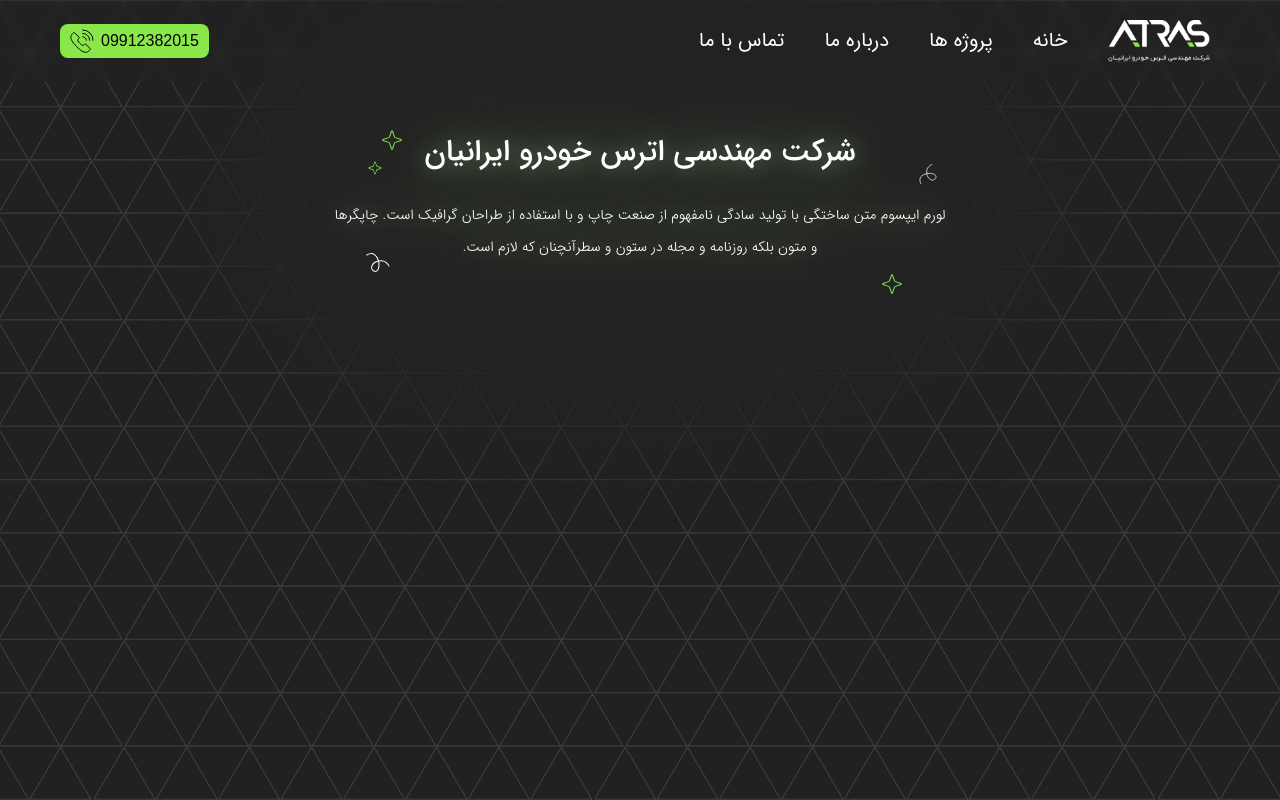
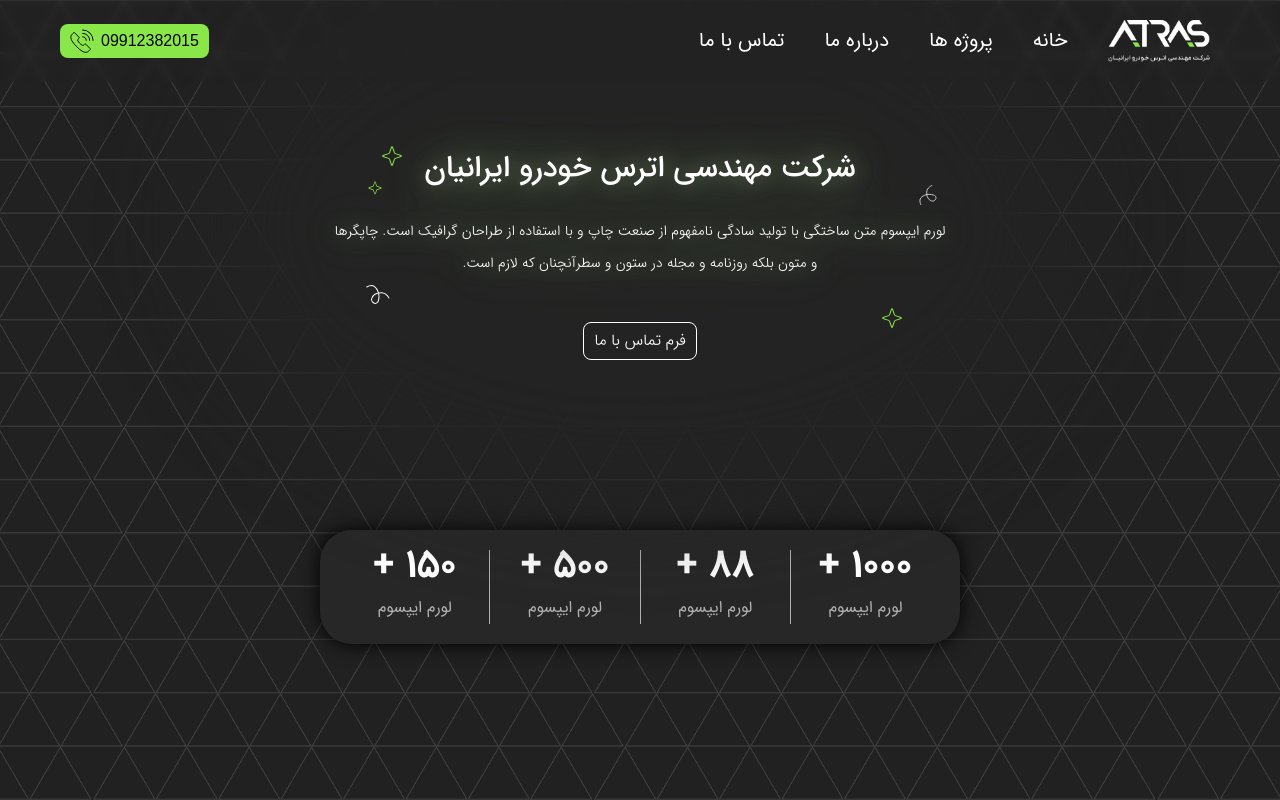
Before and after one commit to fzmk013/Atras-blog, a React (Vite) app: page / in a window 1280 px wide. Built offline with nearby package versions, Linux system fonts and the light colour scheme.

Commit message:
added info box to home section

```diff
--- a/src/App.tsx
+++ b/src/App.tsx
@@ -1,16 +1,15 @@
 import GlobalStyles from './styles/GlobalStyles';
-import Layout from './layout/Layout';
 import MainPage from './pages/main/MainPage';
 
 function App() {
 
   return (
-    <Layout>
+    <>
 
-    <GlobalStyles/>
-    <MainPage/>
+      <GlobalStyles/>
+      <MainPage/>
 
-    </Layout>
+    </>
   )
 }
 
--- /dev/null
+++ b/src/components/Button.tsx
@@ -0,0 +1,150 @@
+import styled, { css } from "styled-components";
+
+type ButtonVariant = "outlined" |"filled" | "danger";
+
+interface StyledButtonProps {
+  $width?: string;
+  $variant?: ButtonVariant;
+  $hasIcon?: boolean;
+  $disabled?: boolean;
+}
+
+const variantStyles = {
+
+filled: css<StyledButtonProps>`
+    background: ${(props) => (props.$disabled ? "var(--color-grey-200)" : "var(--color-primary-400)")};
+    color: var(--color-grey-0);
+
+    &:hover {
+      background: ${(props) => (props.$disabled ? "var(--color-grey-200)" : "var(--color-primary-300)")};
+      cursor: ${(props) => (props.$disabled ? "not-allowed" : "pointer")}
+    }
+  `,
+
+  outlined: css<StyledButtonProps>`
+    width: auto;
+    /* background: ${(props) => (props.$disabled ? "var(--color-grey-200)" : "var(--color-grey-0)")}; */
+    background: inherit;
+    border: 1px solid var(--color-grey-0);
+    border-radius: 8px;
+    color: var(--color-grey-0);
+
+    &:hover {
+      background: ${(props) =>
+        props.$disabled ? "var(--color-grey-200)" : "rgba(139, 231, 73, 0.33)"};
+    }
+
+
+    padding: clamp(8px, 0.8vw, 12px);
+
+    @media (max-width: 480px) {
+      padding: clamp(6px, 0.6vw, 10px);
+    }
+  `,
+
+
+  danger: css<StyledButtonProps>`
+    width: auto;
+    background: ${(props) => (props.$disabled ? "var(--color-grey-200)" : "var(--color-grey-0)")};
+    border: 1px solid #FF2D55;
+    border-radius: 8px;
+    color: #FF2D55;
+
+    &:hover {
+      background: ${(props) =>
+        props.$disabled ? "var(--color-grey-200)" : "rgba(255, 45, 83, 0.21)"};
+    }
+
+    & svg {
+      stroke: var(--color-primary-500);
+    }
+    padding: clamp(8px, 0.8vw, 12px);
+
+    @media (max-width: 480px) {
+      padding: clamp(6px, 0.6vw, 10px);
+    }
+  `,
+};
+
+const StyledButton = styled.button<StyledButtonProps>`
+  width: ${(props) => props.$width || "100%"};
+  border-radius: 8px;
+  height: clamp(36px, 3vw, 48px);
+  display: flex;
+  align-items: center;
+  justify-content: center;
+  font-size: clamp(14px, 1.4vw, 16px);
+  font-family : "IRANSans";
+  line-height: 24px;
+  letter-spacing: -0.196px;
+  color: var(--color-grey-0);
+
+  transition: all ease-out 0.5s;
+  padding: clamp(8px, 0.8vw, 12px);
+  cursor: ${(props) => (props.disabled ? "not-allowed" : "pointer")};
+  gap: ${(props) => (props.$hasIcon ? "10px" : "0")};
+  ${(props) => variantStyles[props.$variant || "outlined"]};
+
+  & svg{
+    stroke : var(--color-grey-0);
+  }
+
+  & svg {
+        width: clamp(16px, 1.6vw, 24px);
+        height: clamp(16px, 1.6vw, 24px);
+      }
+  @media (max-width: 768px) {
+    font-size: clamp(14px, 1.2vw, 18px);
+    padding: clamp(6px, 0.6vw, 10px);
+    height: clamp(34px, 2.8vw, 44px);
+  }
+
+  @media (max-width: 480px) {
+    font-size: clamp(12px, 1vw, 16px);
+    padding: clamp(4px, 0.5vw, 8px);
+    height: clamp(32px, 2.5vw, 40px);
+  }
+
+
+    &:hover {
+      /* background: ${(props) => (props.$disabled ? "var(--color-grey-200)" : "var(--color-primary-300)")}; */
+      cursor: ${(props) => (props.$disabled ? "not-allowed" : "pointer")}
+    }
+`;
+
+type ButtonProps = {
+  variant?: ButtonVariant;
+  width?: string;
+  children: React.ReactNode;
+  icon?: React.ReactNode;
+  onClick?: () => void;
+  type?: "button" | "submit" | "reset";
+  disabled?: boolean;
+};
+
+function Button({
+  onClick,
+  variant = "outlined",
+  width,
+  children,
+  icon,
+  type = "button",
+  disabled,
+}: ButtonProps) {
+  return (
+    <StyledButton
+      dir="rtl"
+      onClick={onClick}
+      $variant={variant}
+      $width={width}
+      type={type}
+      $hasIcon={!!icon}
+      $disabled={disabled}
+    >
+      {icon && <span>{icon}</span>}
+      <span>{children}</span>
+    </StyledButton>
+  );
+}
+
+export default Button;
--- a/src/pages/main/MainPage.tsx
+++ b/src/pages/main/MainPage.tsx
@@ -1,8 +1,9 @@
+import Layout from "../../layout/Layout"
 import HomeSection from "../../sections/home/HomeSection"
 
 function MainPage() {
   return (
-    <>
+    <Layout>
     <HomeSection/>
     {/* <HomeSection/>
     <HomeSection/>
@@ -22,7 +23,7 @@
     <HomeSection/>
     <HomeSection/>
     <HomeSection/> */}
-    </>
+    </Layout>
   )
 }
 
--- a/src/sections/header/HeaderSection.tsx
+++ b/src/sections/header/HeaderSection.tsx
@@ -193,9 +193,10 @@
     width: clamp(28px, 6vw, 36px);
     height: clamp(28px, 6vw, 36px);
     stroke : #B1B1B1;
+    cursor: pointer;
   }
 
-  /* transition: all ease-in-out 1s; */
+  transition: all ease-in-out 1s;
 
   background: none !important;
 
--- a/src/sections/home/HomeSection.tsx
+++ b/src/sections/home/HomeSection.tsx
@@ -2,16 +2,19 @@
 import Text from "../../ui/Text";
 import { motion } from "framer-motion";
 import { AccentIcon, AccentIconreverse, StarAccentIcon } from "../../icons/AccentIcons";
+import Button from "../../components/Button";
 
 function HomeSection() {
+
   return (
-    <motion.div
-      initial={{ opacity: 0 }}
-      animate={{ opacity: 1 }}
-      whileInView="view"
-      transition={{ duration: 1 , ease: "easeInOut"}}
-    >
-      <Intro>
+    <section>
+      {/* INTRO */}
+      <Intro
+        initial={{ opacity: 0 }}
+        animate={{ opacity: 1 }}
+        whileInView="view"
+        transition={{ duration: 1 , ease: "easeInOut"}}
+      >
         <IntroBlur />
 
         {/* Decorative icons container - separate from content */}
@@ -33,13 +36,60 @@
             چاپگرها و متون بلکه روزنامه و مجله در ستون و سطرآنچنان که لازم است.
           </Text>
         </TextWrapper>
+        <ContactUsButton/>
       </Intro>
-    </motion.div>
+
+      {/* INFO CARDS */}
+      <InfoCard/>
+    </section>
   );
 }
 export default HomeSection;
 
+function ContactUsButton() {
+  return (
+      <ButtonWrapper>
+        <Button variant="outlined">
+          فرم تماس با ما
+        </Button>
+      </ButtonWrapper>
+  )
+}
 
+function InfoCard() {
+  return(
+      <InfoBox
+          initial="hidden" //initial value
+           whileInView="visible" //final value
+           viewport={{once : true , amount: 0.5 }}
+           transition={{duration : 1.5}}
+           variants={{
+            hidden : {opacity : 0, x:-50},//initial condition
+            visible : {opacity : 1 , x:0},//final condition
+           }}
+      >
+        <InfoWrapper>
+          {
+            InfoCardField.map((i) => {
+              return(
+                <StyledSingleInfoCard key={i.key}>
+                  <Text variant="bold 40">{i.header} +</Text>
+                  <Text variant="regular 16" color="#B1B1B1" >{i.description}</Text>
+                </StyledSingleInfoCard>
+              )
+            })
+          }
+        </InfoWrapper>
+      </InfoBox>
+  )
+}
+
+const InfoCardField = [
+  {key:"1", header: "1000", description: "لورم ایپسوم"},
+  {key:"2", header: "88", description: "لورم ایپسوم"},
+  {key:"1", header: "500", description: "لورم ایپسوم"},
+  {key:"1", header: "150", description: "لورم ایپسوم"},
+]
 const DecorativeIcons = styled.div`
   position: absolute;
   inset: 0;
@@ -51,26 +101,25 @@
 `;
 
 
-const Intro = styled.div`
+const Intro = styled(motion.div)`
   position: relative;
   /* width: 95%; */
   /* margin: auto; */
   width: clamp(400px, 75vw, 714px);
-  height: clamp(200px, 50vw, 400px);
+  height: clamp(200px, 50vw, 450px);
 
   border-radius: 50%;
   /* padding: clamp(1.5rem, 4vw, 4rem); */
-  padding: 8rem 5rem;
+  padding: 9rem 5rem;
   /* padding */
   display: flex;
+  flex-direction: column;
   align-items: center;
   justify-content: center;
   /* margin-top: 5rem; */
 
-  /* border: 1px solid rgba(255, 255, 255, 0.2); */
 
-
-  text-align: center;
+  /* text-align: center; */
   color: white;
 
   margin: auto; /* centers on page */
@@ -90,7 +139,6 @@
     margin-top: 6rem;
 }
 `;
-
 
 const IntroBlur = styled.div`
   position: absolute;
@@ -133,3 +181,64 @@
   text-align: center;
 
 `;
+
+const ButtonWrapper = styled.div`
+  z-index: 1;
+  margin-top: -2rem;
+
+  @media (max-width: 900px) {
+    display: none;
+}
+
+`;
+
+const InfoBox = styled(motion.div)`
+  /* height: 140px; */
+  background-color: #272727;
+  border-radius: 32px;
+  box-shadow: 0px 0px 20px #000000;
+  margin: auto;
+  margin-top: 8rem;
+  display: flex;
+  align-items: center;
+  justify-content: center;
+
+  width: clamp(100px, 50vw, 800px);
+`
+
+const InfoWrapper = styled.ul`
+  display: flex;
+  justify-content: space-between;
+  align-items: center;
+  width: 100%;
+
+  @media (max-width: 800px) {
+    flex-direction: column;
+  }
+  padding: 2rem;
+`
+
+const StyledSingleInfoCard  = styled.li`
+    border-left: 1px solid #B1B1B1;
+
+    width: 100%;
+    margin: auto;
+
+    display: flex;
+    flex-direction: column;
+    align-items: center;
+    justify-content: center;
+    gap: 1rem;
+
+    @media (max-width: 900px) {
+    border-bottom: 1px solid #B1B1B1;
+    border-left: none;
+    padding: 2rem 0rem;
+  }
+
+  &:last-child {
+    border: none;
+  }
+
+
+`
--- a/src/styles/GlobalStyles.ts
+++ b/src/styles/GlobalStyles.ts
@@ -156,7 +156,7 @@
     box-sizing: border-box;
     padding: 0;
     margin: 0;
-    transition: all ease-in-out 0.5s;
+    /* transition: all ease-in-out 0.5s; */
   }
 
   html {
@@ -173,7 +173,7 @@
     line-height: 1.5;
     font-size: 1.6rem;
 
-    transition: all ease-in-out 0.5s;
+    /* transition: all ease-in-out 0.5s; */
   }
 
   input,
@@ -196,6 +196,7 @@
 
   button {
     cursor: pointer;
+     transition: all ease-in-out 0.3s;
     /* background-color:  !important; */
   }
 
--- a/src/ui/Text.tsx
+++ b/src/ui/Text.tsx
@@ -23,6 +23,7 @@
   | "medium 24"
   | "medium 32"
   | "medium 30"
+  | "bold 40"
   | "bold 16";
 
 export type ColorVariant =
@@ -201,6 +202,12 @@
           font-weight: var(--font-weight-bold);
         `;
         break;
+      case "bold 40":
+        baseStyles = `
+          font-size: var(--font-size-40);
+          font-weight: var(--font-weight-bold);
+        `;
+        break;
       default:
         baseStyles = `
           font-size: var(--font-size-16);
```
